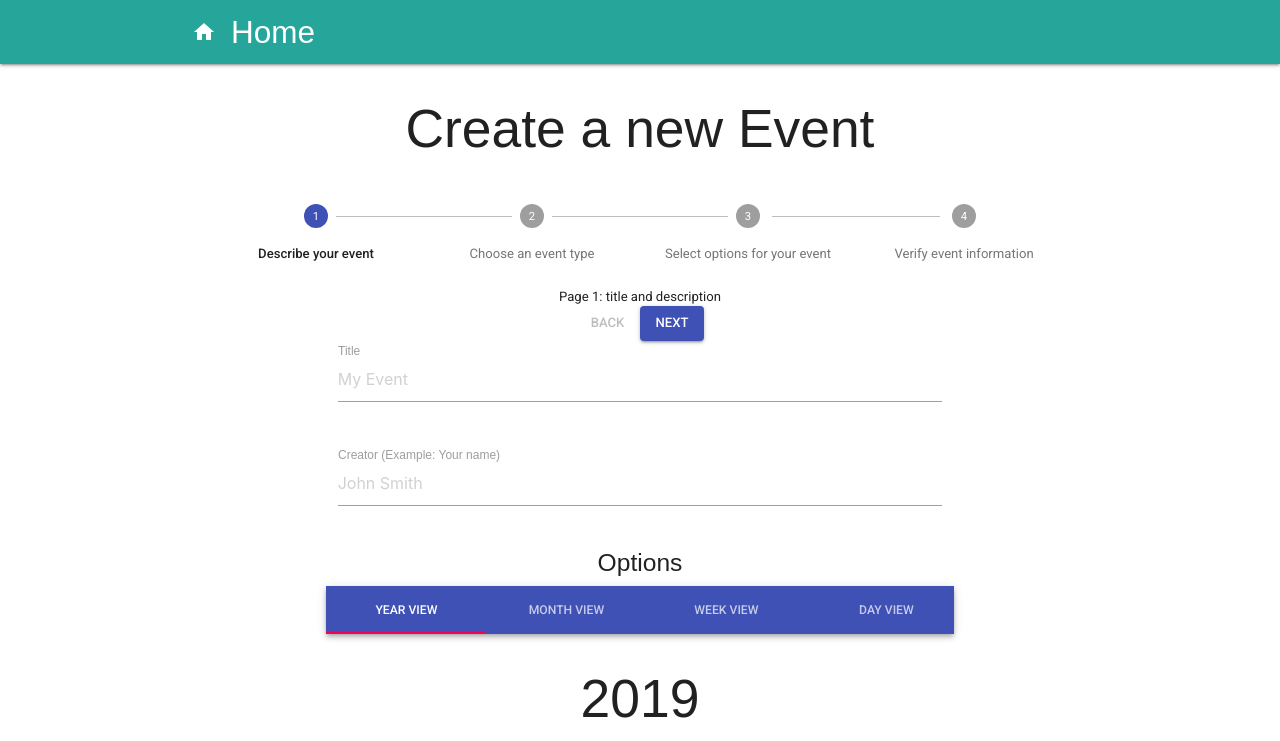
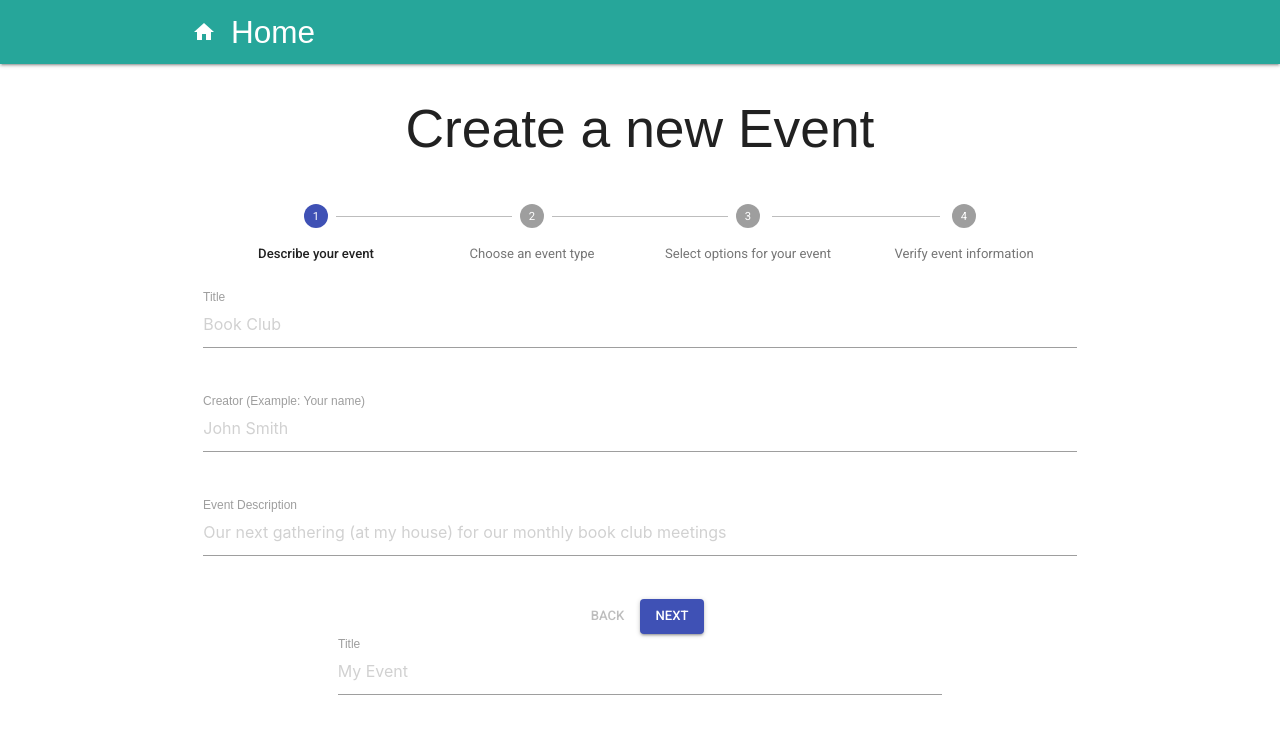
Before and after one commit to shimoal/are-you-free, a React (Create React App) app in the folder client/: page /events/new in a window 1280 px wide. Shown: the top 741 px of the page. Built offline with nearby package versions, Linux system fonts and the light colour scheme.

Commit message:
Create radio buttons to select event type on second page of stepper

```diff
--- a/client/src/components/events/CreateEvent.tsx
+++ b/client/src/components/events/CreateEvent.tsx
@@ -4,15 +4,15 @@ import axios from "axios";
 import { RouteComponentProps, withRouter } from "react-router-dom";
 
 import EventForm from "./EventForm";
-import EventStepper from './EventStepper';
+import EventStepper from "./EventStepper";
 
-interface IState {
-	createdBy: string;
-	description: string;
-	eventType: string;
-	title: string;
-	options: Array<string>;
-}
+// interface IState {
+// 	createdBy: string;
+// 	description: string;
+// 	eventType: string;
+// 	title: string;
+// 	options: Array<string>;
+// }
 
 class CreateEvent extends Component<{} & RouteComponentProps> {
 	state = {
@@ -25,7 +25,7 @@ class CreateEvent extends Component<{} & RouteComponentProps> {
 
 	handleTextFieldChange = (field: string, value: string) => {
 		this.setState({ [field]: value });
-	}
+	};
 
 	handleSubmit = (event: any) => {
 		const { createdBy, eventType, title, options } = this.state;
@@ -43,14 +43,19 @@ class CreateEvent extends Component<{} & RouteComponentProps> {
 				this.props.history.push("/events/error");
 			});
 		event.preventDefault();
-	}
+	};
 
 	render() {
+		const { createdBy, title, description, eventType } = this.state;
 		return (
 			<div className="center">
 				<h2>Create a new Event</h2>
-				<EventStepper />
-					<EventForm />
+				<EventStepper
+					eventDescription={{ title, createdBy, description }}
+					eventType={eventType}
+					handleTextFieldChange={this.handleTextFieldChange}
+				/>
+				<EventForm />
 			</div>
 		);
 	}
--- a/client/src/components/events/EventStepper.tsx
+++ b/client/src/components/events/EventStepper.tsx
@@ -1,36 +1,46 @@
-import * as React from 'react';
-const {Component} = React;
-import Stepper from '@material-ui/core/Stepper';
-import Step from '@material-ui/core/Step';
-import StepLabel from '@material-ui/core/StepLabel';
+import * as React from "react";
+const { Component } = React;
+import Stepper from "@material-ui/core/Stepper";
+import Step from "@material-ui/core/Step";
+import StepLabel from "@material-ui/core/StepLabel";
 
-import EventStepperContent from './EventStepperContent';
+import EventStepperContent from "./EventStepperContent";
 
 const STEPS = [
-	'Describe your event',
-	'Choose an event type',
-	'Select options for your event',
-	'Verify event information'
+	"Describe your event",
+	"Choose an event type",
+	"Select options for your event",
+	"Verify event information"
 ];
+
+interface IProps {
+	eventDescription: {
+		title: string;
+		createdBy: string;
+		description: string;
+	};
+	eventType: string;
+	handleTextFieldChange: (field: string, value: string) => void;
+}
 
 interface IState {
 	activeStep: number;
 }
 
-class EventStepper extends Component<{}, IState> {
+class EventStepper extends Component<IProps, IState> {
 	state = {
 		activeStep: 0
-	}
+	};
 
 	handleNext = () => {
 		this.setState(prevState => ({
-	    activeStep: prevState.activeStep + 1,
+			activeStep: prevState.activeStep + 1
 		}));
 	};
 
 	handleBack = () => {
 		this.setState(prevState => ({
-      activeStep: prevState.activeStep - 1,
+			activeStep: prevState.activeStep - 1
 		}));
 	};
 
@@ -38,25 +48,34 @@ class EventStepper extends Component<{}, IState> {
 		this.setState({
 			activeStep: 0
 		});
-  }
+	};
 
 	render() {
-		const {activeStep} = this.state;
-		return <div>
+		const { eventDescription, eventType, handleTextFieldChange } = this.props;
+		const { activeStep } = this.state;
+		return (
+			<div>
 				<Stepper activeStep={activeStep} alternativeLabel>
 					{STEPS.map(step => {
-					return <Step key={step}>
+						return (
+							<Step key={step}>
 								<StepLabel>{step}</StepLabel>
-					</Step>;
+							</Step>
+						);
 					})}
 				</Stepper>
 				<EventStepperContent
 					activeStep={activeStep}
+					eventDescription={eventDescription}
+					eventType={eventType}
 					handleBack={this.handleBack}
 					handleNext={this.handleNext}
 					handleSubmit={this.handleSubmit}
-				stepLabels={STEPS}/>
-		</div>;
+					handleTextFieldChange={handleTextFieldChange}
+					stepLabels={STEPS}
+				/>
+			</div>
+		);
 	}
 }
 
--- a/client/src/components/events/EventStepperContent.tsx
+++ b/client/src/components/events/EventStepperContent.tsx
@@ -1,56 +1,78 @@
 import * as React from "react";
 
-import Button from '@material-ui/core/Button';
-import Typography from '@material-ui/core/Typography';
+import Button from "@material-ui/core/Button";
+import StepEventDescription from "./StepEventDescription";
+import StepEventType from "./StepEventType";
 
 interface IProps {
 	activeStep: number;
+	eventDescription: {
+		title: string;
+		createdBy: string;
+		description: string;
+	};
+	eventType: string;
 	handleBack: () => void;
 	handleNext: () => void;
 	handleSubmit: () => void;
+	handleTextFieldChange: (field: string, value: string) => void;
 	stepLabels: Array<string>;
 }
 
-function getStepContent(stepIndex: number) {
-	switch (stepIndex) {
+export default (props: IProps) => {
+	const {
+		activeStep,
+		eventDescription,
+		eventType,
+		handleBack,
+		handleNext,
+		handleSubmit,
+		handleTextFieldChange,
+		stepLabels
+	} = props;
+
+	let content = <div />;
+	switch (activeStep) {
 		case 0:
-			return 'Page 1: title and description';
+			content = (
+				<StepEventDescription
+					eventDescription={eventDescription}
+					handleTextFieldChange={handleTextFieldChange}
+				/>
+			);
+			break;
 		case 1:
-			return 'Page 2: event type';
+			content = (
+				<StepEventType
+					eventType={eventType}
+					handleTextFieldChange={handleTextFieldChange}
+				/>
+			);
+			break;
 		case 2:
-			return 'Page 3: select options from calendar';
+			content = <p>"Page 3: select options from calendar"</p>;
+			break;
 		case 3:
-			return 'Page 4: verify all information';
+			content = <p>"Page 4: verify all information"</p>;
+			break;
 		default:
-			return 'Unknown';
-	}
+			break;
 	}
 
-export default (props: IProps) => {
-	const {activeStep, handleBack, handleNext, handleSubmit, stepLabels} = props;
-
-	return 	(
+	return (
 		<div>
 			<div>
-        <Typography >{getStepContent(activeStep)}</Typography>
+				<div>{content}</div>
 				<div>
-          <Button
-            disabled={activeStep === 0}
-            onClick={handleBack}>
+					<Button disabled={activeStep === 0} onClick={handleBack}>
 						Back
 					</Button>
 					{activeStep === stepLabels.length - 1 ? (
-	          <Button
-	          	variant="contained"
-	          	color="primary"
-	          	onClick={handleSubmit}>
+						<Button variant="contained" color="primary" onClick={handleSubmit}>
 							Finish
 						</Button>
 					) : (
-            <Button
-	          	variant="contained"
-	          	color="primary"
-	          	onClick={handleNext}>
+						<Button variant="contained" color="primary" onClick={handleNext}>
 							Next
 						</Button>
 					)}
@@ -58,4 +80,4 @@ export default (props: IProps) => {
 			</div>
 		</div>
 	);
-}
+};
--- /dev/null
+++ b/client/src/components/events/StepEventDescription.tsx
@@ -0,0 +1,57 @@
+import * as React from "react";
+
+interface IProps {
+	eventDescription: {
+		title: string;
+		createdBy: string;
+		description: string;
+	};
+	handleTextFieldChange: (field: string, value: string) => void;
+}
+
+const FIELDS = [
+	{
+		label: "Title",
+		name: "title",
+		placeholder: "Book Club"
+	},
+	{
+		label: "Creator (Example: Your name)",
+		name: "createdBy",
+		placeholder: "John Smith"
+	},
+	{
+		label: "Event Description",
+		name: "description",
+		placeholder:
+			"Our next gathering (at my house) for our monthly book club meetings"
+	}
+];
+
+export default (props: IProps) => {
+	const { eventDescription, handleTextFieldChange } = props;
+	return (
+		<div>
+			{FIELDS.map(({ label, name, placeholder }) => {
+				return (
+					<div key={name} className="row">
+						<div className="input-field col s12">
+							<input
+								id={name}
+								onChange={event =>
+									handleTextFieldChange(name, event.target.value)
+								}
+								placeholder={placeholder}
+								type="text"
+								value={eventDescription[name]}
+							/>
+							<label className="active" htmlFor={name}>
+								{label}
+							</label>
+						</div>
+					</div>
+				);
+			})}
+		</div>
+	);
+};
--- /dev/null
+++ b/client/src/components/events/StepEventType.tsx
@@ -0,0 +1,46 @@
+import * as React from "react";
+
+import FormControlLabel from "@material-ui/core/FormControlLabel";
+import FormControl from "@material-ui/core/FormControl";
+// import FormHelperText from "@material-ui/core/FormHelperText";
+import FormLabel from "@material-ui/core/FormLabel";
+import Radio from "@material-ui/core/Radio";
+import RadioGroup from "@material-ui/core/RadioGroup";
+
+interface IProps {
+	eventType: string;
+	handleTextFieldChange: (field: string, value: string) => void;
+}
+
+export default (props: IProps) => {
+	const { eventType, handleTextFieldChange } = props;
+	console.log("event type:", eventType);
+	return (
+		<div>
+			<FormControl component="fieldset">
+				<FormLabel component="legend">
+					Select a calendar to choose options from:
+				</FormLabel>
+				<RadioGroup
+					aria-label="EventType"
+					name="eventType"
+					value={eventType}
+					onChange={(event, value) => handleTextFieldChange("eventType", value)}
+				>
+					<FormControlLabel value="year" control={<Radio />} label="Year">
+						View by Year
+					</FormControlLabel>
+					<FormControlLabel value="month" control={<Radio />} label="Month">
+						View by Month
+					</FormControlLabel>
+					<FormControlLabel value="week" control={<Radio />} label="Week">
+						View by Week
+					</FormControlLabel>
+					<FormControlLabel value="day" control={<Radio />} label="Day">
+						View by Day
+					</FormControlLabel>
+				</RadioGroup>
+			</FormControl>
+		</div>
+	);
+};
```
Lines whose indentation alone changed are shown as unchanged.
